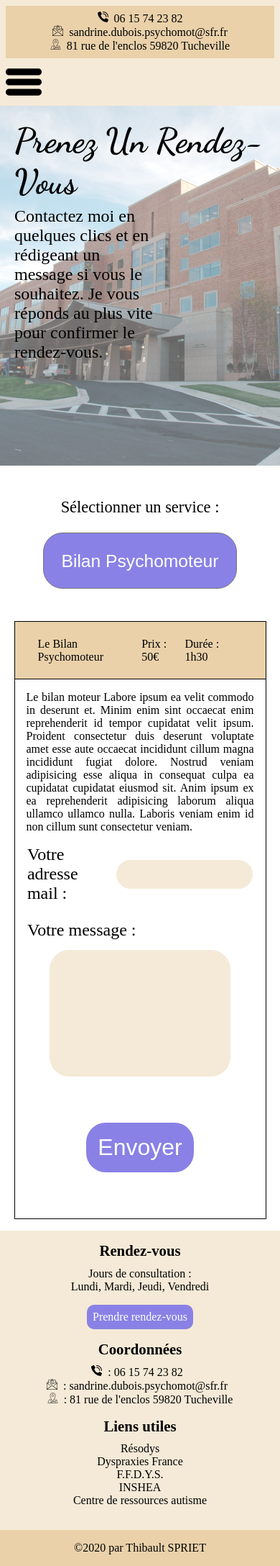
After one commit to thibaultspriet/sandrine-psychomot, a Django app: page /rendez_vous/ in a window 390 px wide. The commit adds this page. Shown: the whole page at 72% size. Run offline with Django 3.2, Linux system fonts and the light colour scheme; style sheets or scripts are compiled from the project's sources.

Commit message:
rendez vous layout responsive

```diff
--- a/psychomot/main/forms.py
+++ b/psychomot/main/forms.py
@@ -5,3 +5,11 @@ class ContactForm(forms.Form):
     email = forms.EmailField()
     sujet = forms.CharField(max_length=100)
     message = forms.CharField(widget=forms.Textarea)
+
+class AskForRDV(forms.Form):
+    choices = (
+        ('bilanpsy','Bilan Psychomoteur'),
+    )
+    service = forms.CharField(widget=forms.Select(choices=choices),label="Sélectionner un service : ")
+    email = forms.EmailField(label = "Votre adresse mail : ")
+    message = forms.CharField(widget=forms.Textarea,label = "Votre message : ")
--- /dev/null
+++ b/psychomot/main/static/main/css/rendez_vous.css
@@ -0,0 +1,209 @@
+/* Global variables */
+.rdv-header {
+  min-height: 500px;
+  background-size: cover;
+  background-position: bottom;
+  background-repeat: no-repeat;
+  background-attachment: fixed;
+  padding: 1em;
+  position: relative;
+}
+
+.rdv-header::before {
+  content: "";
+  position: absolute;
+  top: 0;
+  bottom: 0;
+  left: 0;
+  right: 0;
+  background-color: white;
+  opacity: .4;
+  z-index: 10;
+}
+
+.rdv-header h1 {
+  position: absolute;
+  left: 20px;
+  top: 20px;
+  font-family: 'Dancing';
+  font-size: 3em;
+  z-index: 50;
+}
+
+.rdv-header p {
+  position: absolute;
+  left: 20px;
+  top: 3em;
+  width: 30%;
+  margin-top: 2em;
+  font-size: 1.5em;
+  z-index: 50;
+}
+
+.select-service {
+  width: 70%;
+  text-align: center;
+  margin: 2em auto;
+  font-size: 1.4em;
+}
+
+.select-service select {
+  position: relative;
+  background-color: #8981E5;
+  width: 50%;
+  padding: 1em;
+  border-radius: 27px;
+  color: white;
+  margin-left: 2em;
+  text-align: end;
+  outline: none;
+  -webkit-appearance: none;
+     -moz-appearance: none;
+          appearance: none;
+  font-size: 1.1em;
+}
+
+.recap {
+  width: 70%;
+  margin: 1em auto;
+  border: thin black solid;
+}
+
+.infos {
+  background-color: #EAD1AA;
+  display: -webkit-box;
+  display: -ms-flexbox;
+  display: flex;
+  -webkit-box-pack: justify;
+      -ms-flex-pack: justify;
+          justify-content: space-between;
+  -webkit-box-align: center;
+      -ms-flex-align: center;
+          align-items: center;
+  min-height: 80px;
+  padding: 0em 2em;
+  border-bottom: thin black solid;
+}
+
+.description {
+  padding: 1em;
+  text-align: justify;
+}
+
+.email, .message {
+  width: 90%;
+  margin: auto;
+  display: -webkit-box;
+  display: -ms-flexbox;
+  display: flex;
+  font-size: 1.5em;
+  margin-bottom: 1em;
+}
+
+.email {
+  -webkit-box-align: center;
+      -ms-flex-align: center;
+          align-items: center;
+}
+
+.email input {
+  margin-left: 2em;
+  -webkit-box-flex: 1;
+      -ms-flex: 1;
+          flex: 1;
+  padding: 0.5em;
+  height: 40px;
+  border-radius: 27px;
+  background-color: rgba(227, 197, 148, 0.37);
+  border: none;
+}
+
+.message {
+  -webkit-box-orient: vertical;
+  -webkit-box-direction: normal;
+      -ms-flex-direction: column;
+          flex-direction: column;
+}
+
+.message label {
+  display: block;
+}
+
+.message textarea {
+  width: 80%;
+  resize: none;
+  background-color: rgba(227, 197, 148, 0.37);
+  border-radius: 27px;
+  -ms-flex-item-align: center;
+      -ms-grid-row-align: center;
+      align-self: center;
+  margin-top: 1em;
+  border: none;
+  outline: none;
+  padding: 1em;
+}
+
+input[type="submit"] {
+  border: none;
+  border-radius: 27px;
+  background-color: #8981E5;
+  color: white;
+  padding: 0.5em;
+  display: block;
+  width: auto;
+  margin: 2em auto;
+  font-size: 2em;
+  -webkit-transition: all .3s ease;
+  transition: all .3s ease;
+}
+
+input[type="submit"]:hover {
+  background-color: rgba(137, 129, 229, 0.315);
+  color: black;
+}
+
+/*------- Responsive --------*/
+@media only screen and (max-width: 820px) {
+  .rdv-header p {
+    width: 50%;
+  }
+}
+
+@media only screen and (max-width: 790px) {
+  .select-service {
+    width: 100%;
+  }
+}
+
+@media only screen and (max-width: 820px) {
+  .select-service {
+    display: -webkit-box;
+    display: -ms-flexbox;
+    display: flex;
+    -webkit-box-orient: vertical;
+    -webkit-box-direction: normal;
+        -ms-flex-direction: column;
+            flex-direction: column;
+    -webkit-box-align: center;
+        -ms-flex-align: center;
+            align-items: center;
+  }
+  .select-service label {
+    margin-bottom: 1em;
+  }
+  .select-service select {
+    margin-left: 0;
+    width: auto;
+  }
+}
+
+@media only screen and (max-width: 820px) {
+  .rdv-header p {
+    -webkit-transform: translateY(20px);
+            transform: translateY(20px);
+  }
+  .recap {
+    width: 90%;
+  }
+}
+/*# sourceMappingURL=rendez_vous.css.map */
--- /dev/null
+++ b/psychomot/main/static/main/css/rendez_vous.scss
@@ -0,0 +1,190 @@
+/* Global variables */
+$primary : #EAD1AA;
+$primary-background : rgba(227, 197, 148, 0.37);
+$secondary : #8981E5;
+$secondary-hover : rgba(137, 129, 229, 0.315);
+
+.rdv-header{
+    min-height: 500px;
+    background-size: cover;
+    background-position: bottom;
+    background-repeat: no-repeat;
+    background-attachment: fixed;
+    padding: 1em;
+    position: relative;
+    &::before{
+        content: "";
+        position: absolute;
+        top: 0;
+        bottom: 0;
+        left: 0;
+        right: 0;
+        background-color: white;
+        opacity: .4;
+        z-index: 10;
+    }
+    h1{
+        position: absolute;
+        left: 20px;
+        top: 20px;
+        font-family: 'Dancing';
+        font-size: 3em;
+        z-index: 50;
+    }
+    p{
+        position: absolute;
+        left: 20px;
+        top: 3em;
+        width: 30%;
+        margin-top: 2em;
+        font-size: 1.5em;
+        z-index: 50;
+    }
+}
+
+.select-service{
+    width: 70%;
+    text-align: center;
+    margin: 2em auto;
+    font-size: 1.4em;
+    select{
+        position: relative;
+        background-color: $secondary;
+        width: 50%;
+        padding: 1em;
+        border-radius: 27px;
+        color: white;
+        margin-left: 2em;
+        text-align: end;
+        outline: none;
+        appearance: none;
+        font-size: 1.1em;
+    }
+}
+
+.recap{
+    width: 70%;
+    margin: 1em auto;
+    border: thin black solid;
+}
+
+.infos{
+    background-color: $primary;
+    display: flex;
+    justify-content: space-between;
+    align-items: center;
+    min-height: 80px;
+    padding: 0em 2em;
+    border-bottom: thin black solid;;
+}
+
+.description{
+    padding: 1em;
+    text-align: justify;
+}
+
+
+.email,.message{
+    width: 90%;
+    margin: auto;
+    display: flex;
+    font-size: 1.5em;
+    margin-bottom: 1em;
+}
+
+.email{
+    align-items: center;
+    input{
+        margin-left: 2em;
+        flex: 1;
+        padding: 0.5em;
+        height: 40px;
+        border-radius: 27px;
+        background-color: $primary-background;
+        border: none;
+    }
+}
+
+.message{
+    flex-direction: column;
+    label{
+        display: block;
+    }
+    textarea{
+        width: 80%;
+        resize: none;
+        background-color: $primary-background;
+        border-radius: 27px;
+        align-self: center;
+        margin-top: 1em;
+        border: none;
+        outline: none;
+        padding: 1em;
+    }
+}
+
+input[type="submit"]{
+    border: none;
+    border-radius: 27px;
+    background-color: $secondary;
+    color: white;
+    padding: 0.5em;
+    display: block;
+    width: auto;
+    margin: 2em auto;
+    font-size: 2em;
+    transition: all .3s ease;
+    &:hover{
+        background-color: $secondary-hover;
+        color: black;
+    }
+}
+
+
+/*------- Responsive --------*/
+
+// 820 px
+// largeur paragraphe sur la cover
+
+@media only screen and (max-width:820px){
+    .rdv-header p {
+        width: 50%;
+    }
+}
+
+// 790 px
+// largeur sélection service
+
+@media only screen and (max-width:790px){
+    .select-service{
+        width: 100%;
+    }
+}
+
+// 555 px selection service en colonne
+@media only screen and (max-width:820px){
+    .select-service{
+        display: flex;
+        flex-direction: column;
+        align-items: center;
+        label{
+            margin-bottom: 1em;
+        }
+        select{
+            margin-left: 0;
+            width: auto;
+        }
+    }
+}
+
+// 500 px
+@media only screen and (max-width:820px){
+
+    .rdv-header p{
+        transform: translateY(20px);
+    }
+
+    .recap{
+        width: 90%;
+    }
+}
--- a/psychomot/main/templates/main/base.html
+++ b/psychomot/main/templates/main/base.html
@@ -31,7 +31,7 @@
             </div>
             <ul class="list-rubriques">
                 <li><a href="{% url 'index' %}">Accueil</a></li>
-                <li><a href="#">Présentation</a></li>
+                <li><a href="{% url 'presentation' %}">Présentation</a></li>
                 <li><a href="#">Psychomotricité</a></li>
                 <li><a href="#">Sophrologie-Yoga</a></li>
                 <li><a href="#">Rendez-Vous</a></li>
@@ -40,7 +40,7 @@
 
             <ul class="list-rubriques-mobile">
                 <li><a href="{% url 'index' %}">Accueil</a></li>
-                <li><a href="#">Présentation</a></li>
+                <li><a href="{% url 'presentation' %}">Présentation</a></li>
                 <li><a href="#">Psychomotricité</a></li>
                 <li><a href="#">Sophrologie-Yoga</a></li>
                 <li><a href="#">Rendez-Vous</a></li>
--- /dev/null
+++ b/psychomot/main/templates/main/rendez_vous.html
@@ -0,0 +1,50 @@
+{% extends 'main/base.html' %}
+{% load static %}
+
+
+{% block head %}
+    <link rel="stylesheet" href="{% static 'main/css/rendez_vous.css' %}">
+{% endblock head %}
+
+{% block content %}
+
+    <header class='rdv-header' style="background-image: url({% static 'main/img/rdv-cover.jpg' %});">
+        <h1>Prenez Un Rendez-Vous</h1>
+        <p>Contactez moi en quelques clics et en rédigeant un message si vous le souhaitez. Je vous réponds au plus vite pour confirmer le rendez-vous.</p>
+    </header>
+
+    <div class="form-container">
+        <form action="#" method="POST">
+            {% csrf_token %}
+            <div class="select-service">
+                <label for="{{form.service.id_for_label}}">{{form.service.label}}</label>
+                {{form.service}}
+            </div>
+            <main class="recap">
+                <ul class="infos">
+                    <li>Le Bilan Psychomoteur</li>
+                    <li>Prix : 50€</li>
+                    <li>Durée : 1h30</li>
+                </ul>
+                <div class="description">
+                    Le bilan moteur Labore ipsum ea velit commodo in deserunt et. Minim enim sint occaecat enim reprehenderit id tempor cupidatat velit ipsum. Proident consectetur duis deserunt voluptate amet esse aute occaecat incididunt cillum magna incididunt fugiat dolore. Nostrud veniam adipisicing esse aliqua in consequat culpa ea cupidatat cupidatat eiusmod sit. Anim ipsum ex ea reprehenderit adipisicing laborum aliqua ullamco ullamco nulla. Laboris veniam enim id non cillum sunt consectetur veniam.
+                </div>
+                <div class="email">
+                    {{form.email.label}}
+                    {{form.email}}
+                </div>
+                <div class="message">
+                    <label for="{{ form.message.id_for_label }}">{{form.message.label}}</label>
+                    {{form.message}}
+                </div>
+                <input type="submit" value="Envoyer">
+            </main>
+        </form>
+    </div>
+
+
+
+{% endblock content %}
+
+{% block script %}
+{% endblock script %}
--- a/psychomot/main/urls.py
+++ b/psychomot/main/urls.py
@@ -4,5 +4,6 @@ from . import views
 urlpatterns = [
     path('',views.index,name='index'),
     path('contact/',views.contact,name="contact"),
-    path('presentation',views.presentation,name="presentation")
+    path('presentation/',views.presentation,name="presentation"),
+    path('rendez_vous/',views.rendez_vous,name="rendez_vous"),
 ]
--- a/psychomot/main/views.py
+++ b/psychomot/main/views.py
@@ -1,7 +1,7 @@
 from django.shortcuts import render
 from django.core.mail import send_mail
 
-from .forms import ContactForm
+from .forms import ContactForm, AskForRDV
 
 def index(request):
     return render(request,'main/index.html')
@@ -28,3 +28,23 @@ def contact(request):
 
 def presentation(request):
     return render(request,'main/presentation.html')
+
+def rendez_vous(request):
+    context={}
+    # Si le formulaire a été soumis
+    if request.method == 'POST':
+        form = AskForRDV(request.POST)
+        if form.is_valid():
+            # Envoyer le mail
+            message = form.cleaned_data['message']
+            email_sender = form.cleaned_data['email']
+            service = form.cleaned_data['service']
+
+            recipients = ["thibaultspriet@hotmail.fr"]
+            send_mail(service,message,email_sender,recipients)
+
+    # Afficher la page
+    else:
+        form = AskForRDV()
+    context["form"]=form
+    return render(request,'main/rendez_vous.html',context=context)
--- a/psychomot/psychomot/settings.py
+++ b/psychomot/psychomot/settings.py
@@ -119,3 +119,4 @@ USE_TZ = True
 # https://docs.djangoproject.com/en/3.0/howto/static-files/
 
 STATIC_URL = '/static/'
+STATIR_ROOT = os.path.join(BASE_DIR,'static/')
```
Also changed, not shown: psychomot/main/static/main/img/play.svg (added), psychomot/main/static/main/img/rdv-cover.jpg (added), 3 other files.
